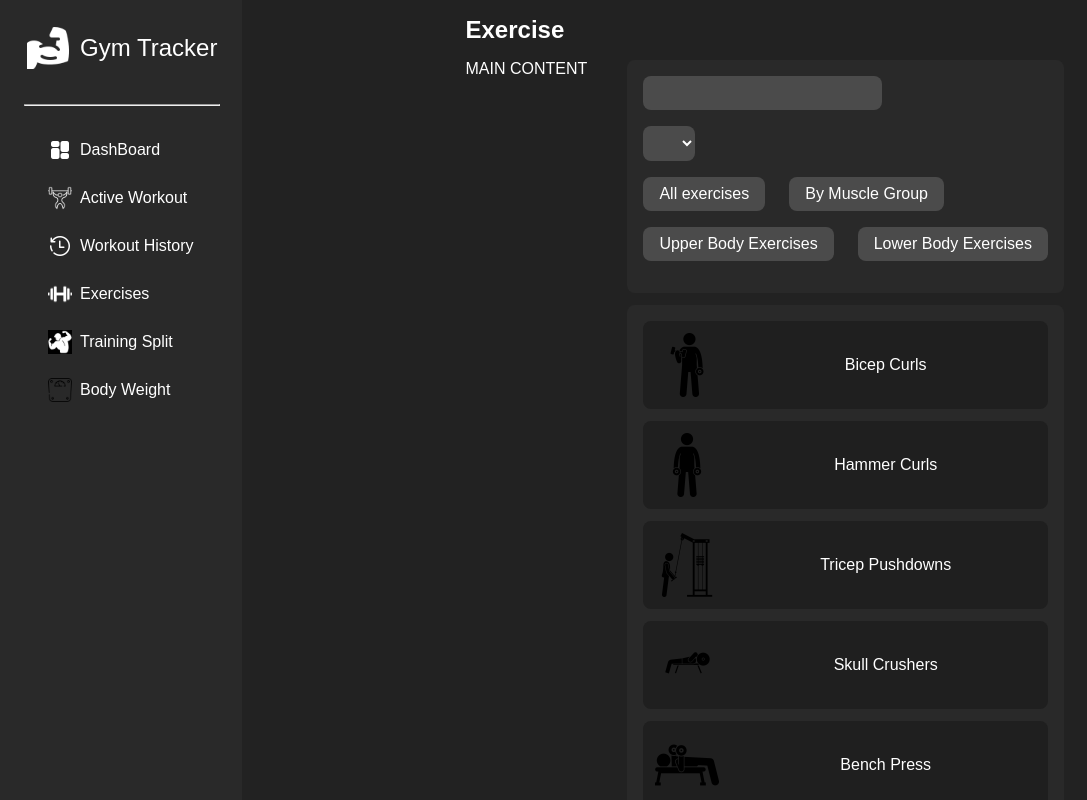
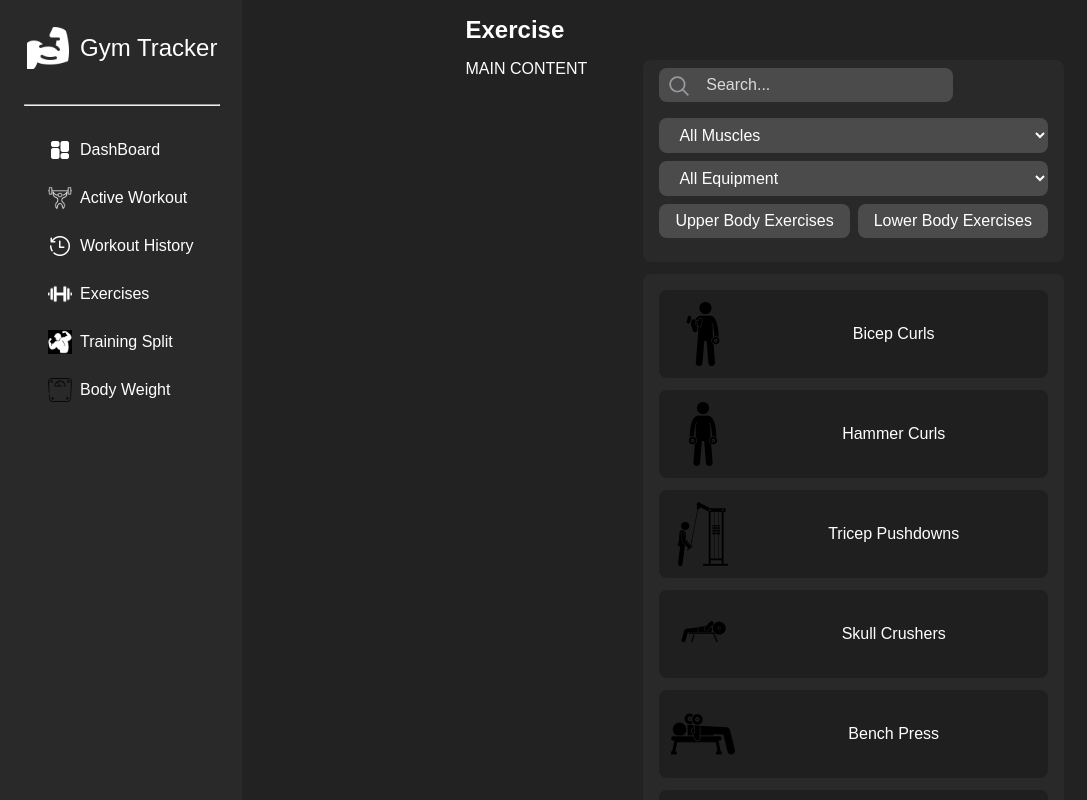
Before and after one commit to Luan2118/gym-tracker-project, a React (Vite) app: page /exercises in a window 1280 px wide. Shown: the top 800 px of the page, without its empty margins (0-1087 px from the left). Built offline with nearby package versions, Linux system fonts and the light colour scheme.

Commit message:
feat: add exercise filtering by search text and muscle group

```diff
--- a/src/data/exercises.js
+++ b/src/data/exercises.js
@@ -12,62 +12,82 @@ import triceppushdowns from '../assets/exercises/triceppushdowns.png'
 export const exercises = [
   {
     id: 'bicep-curls',
-      name: "Bicep Curls",
-      video: "video_1",
+    name: 'Bicep Curls',
+    video: 'video_1',
     icon: bicepcurls,
+    muscleGroup: 'biceps',
+    bodyRegion: 'upper',
   },
   {
     id: 'hammer-curls',
-      name: "Hammer Curls",
-      video: "video_2",
+    name: 'Hammer Curls',
+    video: 'video_2',
     icon: hammercurls,
+    muscleGroup: 'biceps',
+    bodyRegion: 'upper',
   },
   {
     id: 'tricep-pushdowns',
-      name: "Tricep Pushdowns",
-      video: "video_3",
+    name: 'Tricep Pushdowns',
+    video: 'video_3',
     icon: triceppushdowns,
+    muscleGroup: 'triceps',
+    bodyRegion: 'upper',
   },
   {
     id: 'skull-crushers',
-      name: "Skull Crushers",
-      video: "video_4",
+    name: 'Skull Crushers',
+    video: 'video_4',
     icon: skullcrushers,
+    muscleGroup: 'triceps',
+    bodyRegion: 'upper',
   },
   {
     id: 'bench-press',
-      name: "Bench Press",
-      video: "video_5",
+    name: 'Bench Press',
+    video: 'video_5',
     icon: benchpress,
+    muscleGroup: 'chest',
+    bodyRegion: 'upper',
   },
   {
     id: 'incline-dumbbell-press',
-      name: "Incline Dumbbell Press",
-      video: "video_6",
+    name: 'Incline Dumbbell Press',
+    video: 'video_6',
     icon: inclinebenchpress,
+    muscleGroup: 'chest',
+    bodyRegion: 'upper',
   },
   {
     id: 'pull-ups',
-      name: "Pull Ups",
-      video: "video_7",
+    name: 'Pull Ups',
+    video: 'video_7',
     icon: pullup,
+    muscleGroup: 'back',
+    bodyRegion: 'upper',
   },
   {
     id: 'lat-pull-down',
-      name: "Lat Pull down",
-      video: "video_8",
+    name: 'Lat Pull down',
+    video: 'video_8',
     icon: pulldown,
+    muscleGroup: 'back',
+    bodyRegion: 'upper',
   },
   {
     id: 'squat',
-      name: "Squat",
-      video: "video_9",
+    name: 'Squat',
+    video: 'video_9',
     icon: squat,
+    muscleGroup: 'quads',
+    bodyRegion: 'lower',
   },
   {
     id: 'leg-press',
-      name: "Leg Press",
-      video: "video_10",
+    name: 'Leg Press',
+    video: 'video_10',
     icon: legpress,
+    muscleGroup: 'quads',
+    bodyRegion: 'lower',
   },
 ]
--- a/src/pages/Exercises/Exercises.jsx
+++ b/src/pages/Exercises/Exercises.jsx
@@ -1,10 +1,33 @@
 import ExerciseList from './components/ExerciseList'
 import styles from './Exercises.module.css'
+import searchIcon from '../../assets/searchIcon.png'
 import { exercises } from '../../data/exercises'
+import { useState } from 'react'
 
 export default function Exercises() {
 
+  const [searchText, setSearchText] = useState('');
+  const [selectedMuscleOption, setSelectedMuscleOption] = useState('');
 
+  const filteredExercises =
+  searchText ? exercises.filter((ex) => ex.name.toLowerCase().includes(searchText)) :
+  selectedMuscleOption ? exercises.filter((ex) => {
+    if (selectedMuscleOption.toLocaleLowerCase() === 'all muscles') {
+      return ex;
+    }else {
+      return ex.muscleGroup === selectedMuscleOption
+    }
+  })
+  :
+  exercises
+
+  const muscleGroupList = [];
+
+  const filteredMuscleGroupEx = exercises.forEach((e) => {
+    if (!muscleGroupList.includes(e.muscleGroup)) muscleGroupList.push(e.muscleGroup);
+  })
+
+  console.log(muscleGroupList)
   return (
     <>
       <header>
@@ -18,38 +41,43 @@ export default function Exercises() {
         </div>
 
         <div>
-          <div className={styles["filter-wrapper"]}>
-            <div className={styles["filter-input-wrapper"]}>
+            <section className={styles["filter-input-wrapper"]}>
+              <h2 className={styles["sr-only"]}>Filter</h2>
 
-              <div className={styles["filter-input-link"]}>
+              <div className={styles["filter-search-wrapper"]}>
                 <label htmlFor='search-exercise' />
-                <input type="text" id="search-exercise" className={styles["search-exercise-input"]} />
-
+                <img src={searchIcon} alt="" className={styles["search-icon"]}/>
+                <input type="text" id="search-exercise" className={styles["search-exercise-input"]} onChange={(e) => setSearchText(e.target.value.toLowerCase())} value={searchText} placeholder='Search...'/>
               </div>
 
-              <div className={styles["filter-input-link"]}>
 
                 <label htmlFor="exercise-category" className={styles["sr-only"]}>Category</label>
-                <select id="exercise-category" className={styles["by-muscle-category-input"]}></select>
+                <select id="exercise-category" className={styles["exercise-category-select"]} onChange={(e) => setSelectedMuscleOption(e.target.value)} value={selectedMuscleOption}>
+                  <option value="All Muscles">All Muscles</option>
+                  {
+                    muscleGroupList.map((muscleGroup) => {
+                      return (
+                        <option value={muscleGroup} key={muscleGroup}>
+                          {muscleGroup.charAt(0).toUpperCase() + muscleGroup.slice(1)}
+                          </option>
+                      )
+                    })
+                  }
+                </select>
 
+                <label htmlFor="equipment-category" className={styles["sr-only"]}>Category</label>
+                <select id="equipment-category" className={styles["equipment-category-select"]}>
+                  <option value="All Equipment">All Equipment</option>
+                </select>
 
-              </div>
-
-              <div className={styles["filter-input-link"]}>
-                <button className={styles["all-exercises"]}>All exercises</button>
-                <button className={styles["by-muscle-group-filter"]}>By Muscle Group</button>
-              </div>
-
-              <div className={styles["filter-input-link"]}>
+              <div className={styles["filter-upper-lower-wrapper"]}>
                 <button className={styles["upper-body-exercises"]}>Upper Body Exercises</button>
                 <button className={styles["lower-body-exercises"]}>Lower Body Exercises</button>
               </div>
 
-            </div>
-          </div>
-
+            </section>
           <section aria-label='Exercise List' className={styles["exercise-list-wrapper"]}>
-            <ExerciseList />
+            <ExerciseList filteredExercises={filteredExercises}/>
           </section>
         </div>
       </div>
--- a/src/pages/Exercises/Exercises.module.css
+++ b/src/pages/Exercises/Exercises.module.css
@@ -21,6 +21,39 @@
   flex: 1 1 auto;
 }
 
+.filter-search-wrapper {
+  display: flex;
+  align-items: center;
+  margin-bottom: 2rem;
+  background-color: rgb(75, 75, 75);
+  border-radius: 1rem;
+}
+
+.search-icon {
+  margin-left: 1rem;
+  max-height: 3rem;
+  max-width: 3rem;
+}
+
+.search-exercise-input {
+  background-color: rgb(75, 75, 75);
+  color: white;
+  font-size: 2rem;
+  border: none;
+  padding: 1rem 2rem;
+  margin-right: 3rem;
+}
+
+.search-exercise-input:focus {
+  outline: none;
+  box-shadow: none;
+}
+
+.search-exercise-input::placeholder {
+  color: rgb(219, 219, 219);
+}
+
+
 .filter-wrapper {
   display: flex;
   flex-direction: column;
@@ -31,9 +64,11 @@
   margin-bottom: 1.5rem;
 }
 
-.filter-input-link {
+.filter-upper-lower-wrapper {
   margin-bottom: 2rem;
 }
+
+
 
 .filter-text {
   font-size: 3.5rem;
@@ -44,24 +79,30 @@
   display: flex;
   flex-direction: column;
   align-items: flex-start;
+  width: auto;
+  border-radius: 1rem;
+  background-color: rgb(41, 41, 41);
+  margin-bottom: 1.5rem;
+  padding: 1rem 2rem;
 }
 
-.search-exercise-input,
-.by-muscle-category-input,
-.all-exercises,
-.upper-body-exercises {
+.exercise-category-select,
+.equipment-category-select {
   background-color: rgb(75, 75, 75);
   color: white;
   font-size: 2rem;
   border: none;
   border-radius: 1rem;
   padding: 1rem 2rem;
-  margin-right: 3rem;
   cursor: pointer;
+  width: 100%;
+  margin-bottom: 1rem;
 }
 
-.all-exercises,
-.by-muscle-group-filter,
+.upper-body-exercises {
+  margin-right: 1rem;
+}
+
 .upper-body-exercises,
 .lower-body-exercises {
   background-color: rgb(75, 75, 75);
--- a/src/pages/Exercises/components/ExerciseItem.jsx
+++ b/src/pages/Exercises/components/ExerciseItem.jsx
@@ -1,10 +1,9 @@
 import styles from './ExerciseItem.module.css'
-import { exercises } from '../../../data/exercises'
 
-export default function ExerciseItem() {
+export default function ExerciseItem({filteredExercises}) {
   return (
     <>
-      {exercises.map((exercise) => {
+      {filteredExercises.map((exercise) => {
         return (
           <button key={exercise.id} className={styles["exercise-item-wrapper"]} >
             <img src={exercise.icon} alt='' aria-hidden="true" className={styles["exercise-item-img"]}/>
--- a/src/pages/Exercises/components/ExerciseList.jsx
+++ b/src/pages/Exercises/components/ExerciseList.jsx
@@ -1,7 +1,7 @@
 import ExerciseItem from "./ExerciseItem"
 
-export default function  ExerciseList() {
+export default function  ExerciseList({filteredExercises}) {
   return (
-    <ExerciseItem/>
+    <ExerciseItem filteredExercises={filteredExercises}/>
   )
 }
```
Also changed, not shown: src/assets/searchIcon.png (added). Lines whose indentation alone changed are shown as unchanged.
